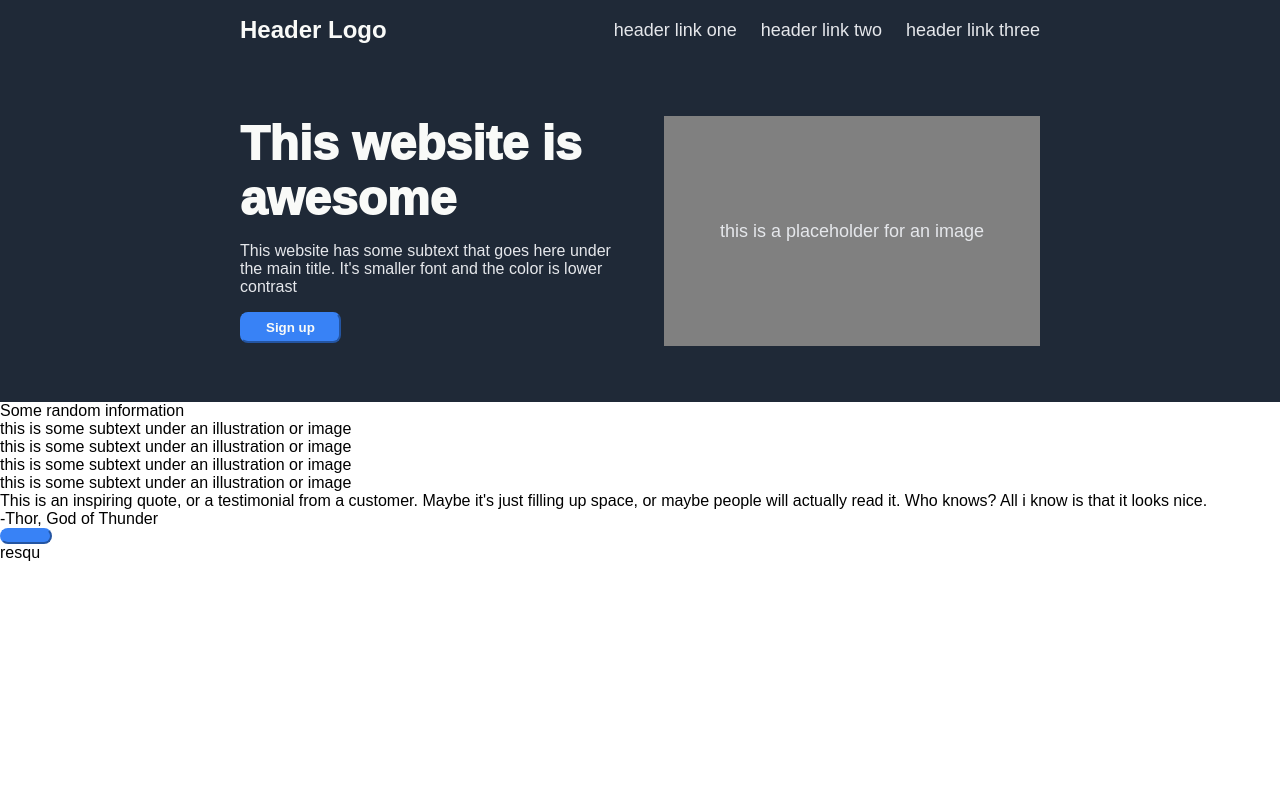
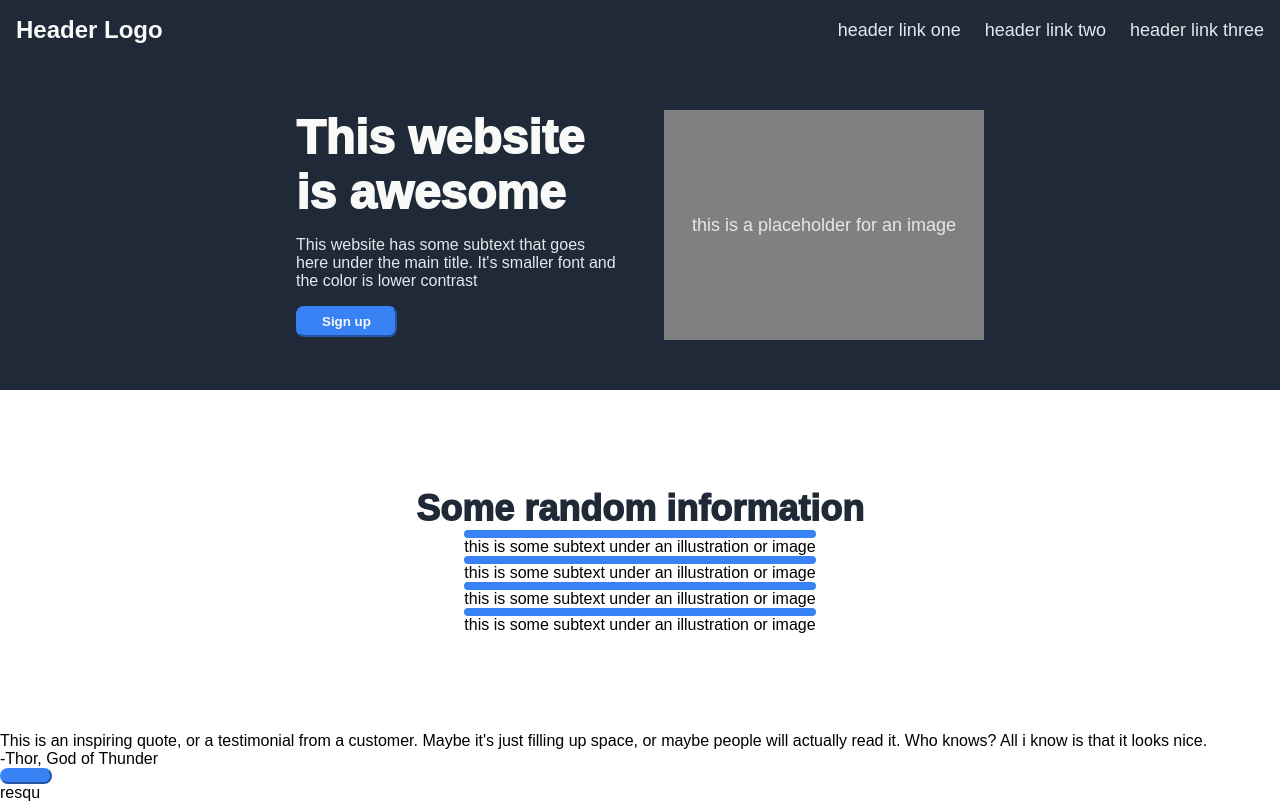
Before and after one commit to resq-u/top-foundation1, a plain HTML site: page index.html in a window 1280 px wide. Drawn offline with Linux system fonts and the light colour scheme.

Commit message:
Fix about-top so its contents don't overflow

```diff
--- a/index.html
+++ b/index.html
@@ -26,28 +26,39 @@
             <div class="image">this is a placeholder for an image
             </div>
         </div>
+
         <div class="info">
-            <div>Some random information</div>
-            <div class="box">
+            <div class="info-header">
+                Some random information
+            </div>
+
+            <div class="card-container">
+                <div class="card"></div>
                     <div class="subtext">
                         this is some subtext under an illustration or image
                     </div>
             </div>
-            <div class="box">
+
+            <div class="card-container">
+                <div class="card"></div>
                     <div class="subtext">
                         this is some subtext under an illustration or image
                     </div>
             </div>
-            <div class="box">
+
+            <div class="card-container">
+                <div class="card"></div>
                     <div class="subtext">
                         this is some subtext under an illustration or image
                     </div>
             </div>
-            <div class="box">
+            <div class="card-container">
+                <div class="card"></div>
                     <div class="subtext">
                         this is some subtext under an illustration or image
                     </div>
             </div>
+
         </div>
 
         <div class="quote-container">
@@ -58,7 +69,7 @@
         </div>
 
         <div class="signup">
-            <div class="bluebox">
+            <div class="bluecard">
                 <div class="call"></div>
                 <div class="call-text"></div>
                 <button type="button"></button>
--- a/style.css
+++ b/style.css
@@ -1,7 +1,6 @@
 body {
     display: flex;
     flex-direction: column;
-    height: 100vh;
     margin: 0;
     padding: 0;
     font-family: Arial, Helvetica, sans-serif;
@@ -12,8 +11,8 @@ body {
     justify-content: space-between;
     align-items: center;
     background-color: #1F2937;
-    padding: 16px 30vh;
-
+    padding: 16px 16px;
+    min-width: 0;
 }               /* header */
 
 .logo {
@@ -28,6 +27,7 @@ ul {
     margin: 0;
     padding: 0;
     gap: 24px;
+    justify-content: flex-end;
 }               /* header */
 
 a {
@@ -38,45 +38,52 @@ a {
 }               /* header */
 
 .about-top {
+    flex: 1 1 0;
     display: flex;
     background-color: #1F2937;
-    justify-content: space-between;
-    padding: 7vh 30vh;
-    height: 230px;
+    justify-content: center;
+    flex-wrap: wrap;
+    padding: 50px;
     gap: 48px;
-}
+    min-width: 0;
+    min-height: 0;
+}               /* top */
 
 .about {
-    flex: 1;
+    flex: 1 1 0;
     display: flex;
     flex-direction: column;
-    flex-wrap: wrap;
     width: 400px;
     gap: 16px;
-}
+    min-width: 230;
+    min-height: 290;
+    max-width: 40vh;
+}               /* top */
 
 .main {
     font-size: 48px;
     font-weight: 1000;
     color: #F9FAF8;
-}
+}               /* top */
 
 .sub {
     color: #E5E7EB;
 
-}
+}               /* top */
 
 .image {
-    flex: 1;
+    flex: 1 0 0;
     display: flex;
     justify-content: center;
     align-items: center;
     background-color: grey;
     font-size: 18px;
     color: #E5E7EB;
-    height: 100%;
-
-}
+    height: 230px;
+    min-width: 265px;
+    flex-wrap: wrap;
+    max-width: 40vh;
+}               /* top */
 
 button {
     display: flex;
@@ -89,4 +96,31 @@ button {
     font-weight: bold;
     padding: 6px 24px;
     align-self: flex-start;
+}               /* top */
+
+.info {
+    display: flex;
+    flex-direction: column;
+    background-color: white;
+    justify-content: center;
+    align-items: center;
+    padding: 7vh 30vh;
+    height: 230px;
 }
+
+.info-header {
+    display: flex;
+    color: #1F2937;
+    font-size: 36px;
+    font-weight: 1000;
+}
+
+.card-container {
+    display: flex;
+    flex-direction: column;
+}
+
+.card {
+    border: 4px solid #3882F6;
+    border-radius: 8px;
+}
```
Lines whose indentation alone changed are shown as unchanged.
